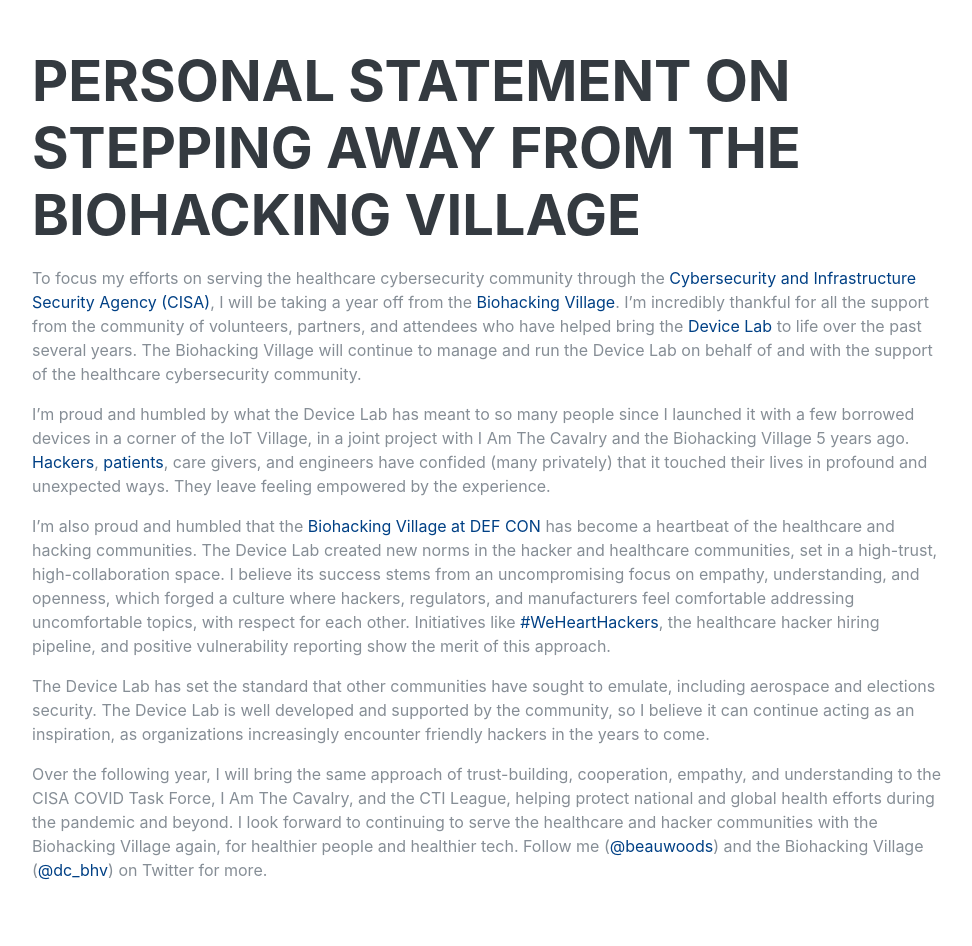
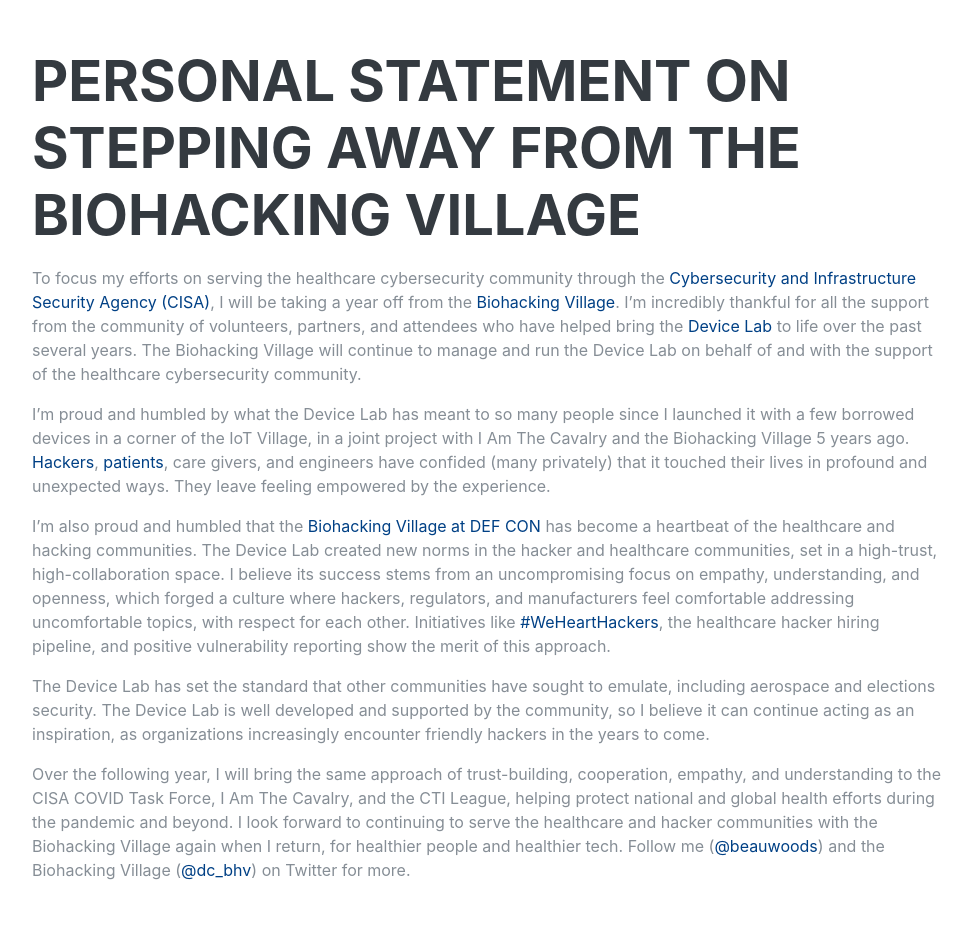
Before and after one commit to beauwoods/beauwoods.github.io, a Jekyll site: the page built from stepping-away-from-the-biohacking-village.md, in a window 1280 px wide. Shown: the whole page, without its empty margins (288-1260 px from the left). Built offline with Jekyll 4.4.1, drawn with Linux system fonts in a browser that asks for light colours; nearby versions of some CDN libraries; some web fonts are replaced.

Commit message:
Update post.html

```diff
--- a/_layouts/post.html
+++ b/_layouts/post.html
@@ -3,7 +3,7 @@
 
 {%- include head.html -%}
 <section class="resume-section p-3 p-lg-5 d-flex align-items-center">
-  <div class="w-80">
+  <div class="w-100">
       <h2 class="mb-3">Personal statement on stepping away from the Biohacking Village</h2>
 <p>To focus my efforts on serving the healthcare cybersecurity community through the <a href="https://cisa.gov">Cybersecurity and Infrastructure Security Agency (CISA)</a>, I will be taking a year off from the <a href="https://villageb.io">Biohacking Village</a>. I’m incredibly thankful for all the support from the community of volunteers, partners, and attendees who have helped bring the <a href="https://www.villageb.io/device-lab">Device Lab</a> to life over the past several years. The Biohacking Village will continue to manage and run the Device Lab on behalf of and with the support of the healthcare cybersecurity community.</p>
 
@@ -13,7 +13,7 @@
 
 <p>The Device Lab has set the standard that other communities have sought to emulate, including aerospace and elections security. The Device Lab is well developed and supported by the community, so I believe it can continue acting as an inspiration, as organizations increasingly encounter friendly hackers in the years to come.</p>
 
-<p>Over the following year, I will bring the same approach of trust-building, cooperation, empathy, and understanding to the CISA COVID Task Force, I Am The Cavalry, and the CTI League, helping protect national and global health efforts during the pandemic and beyond. I look forward to continuing to serve the healthcare and hacker communities with the Biohacking Village again, for healthier people and healthier tech. Follow me (<a href="https://twitter.com/beauwoods">@beauwoods</a>) and the Biohacking Village (<a href="https://twitter.com/dc_bhv">@dc_bhv</a>) on Twitter for more.</p>
+<p>Over the following year, I will bring the same approach of trust-building, cooperation, empathy, and understanding to the CISA COVID Task Force, I Am The Cavalry, and the CTI League, helping protect national and global health efforts during the pandemic and beyond. I look forward to continuing to serve the healthcare and hacker communities with the Biohacking Village again when I return, for healthier people and healthier tech. Follow me (<a href="https://twitter.com/beauwoods">@beauwoods</a>) and the Biohacking Village (<a href="https://twitter.com/dc_bhv">@dc_bhv</a>) on Twitter for more.</p>
 </div>
 </section>
 </body>
```
